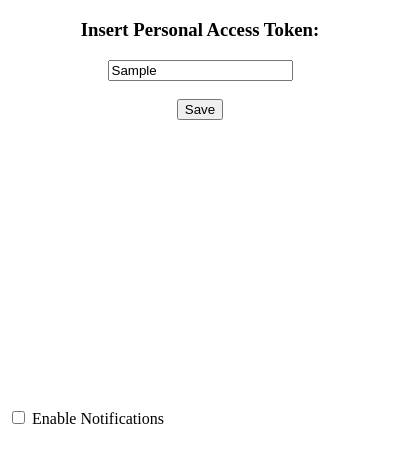
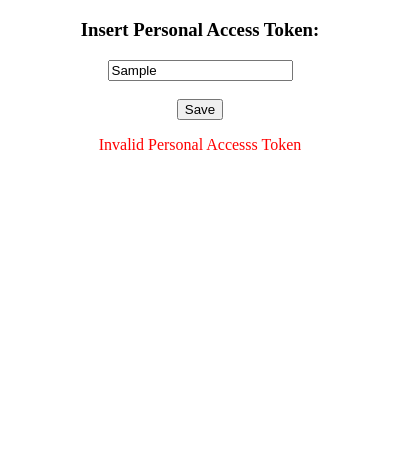
Before and after one commit to bhargavdeshpande/GitHub_Notification_Bot, a browser extension: page src/popup.html in a window 400 px wide. Both pictures are taken after typing "Sample" into the empty fields and a click on the button "Save". Shown: the part 61-524 px from the top of the page. Drawn offline with Linux system fonts and the light colour scheme.

Commit message:
close window and error message added

```diff
--- a/src/options.js
+++ b/src/options.js
@@ -7,35 +7,36 @@ function callToUpdateNotificationMethod() {
 }
 
 
-  function verifyToken(givenToken) {
+  async function verifyToken(givenToken) {
     // Fetch data from token.txt into variable correctToken
-    var correctToken = "";
-    const url = chrome.runtime.getURL('correct_token.txt');
+    var correctToken = await fetchToken();
 
-    correctToken = fetch(url)
-      .then(function(res) {
-            return res.text();
-        });
-
-    if ("123456" == givenToken) {
+    if (correctToken == givenToken) {
       return true;
     } else {
       return false;
     }
   }
 
-  function constructOptions() {
-      setGitToken.onclick = function() {
+  async function fetchToken() {
+     const url = chrome.runtime.getURL('correct_token.txt');
+
+    const correctToken = await fetch(url)
+      return correctToken.text();
+  }
+
+  async function constructOptions() {
+      setGitToken.onclick = async function() {
         let token_value = document.getElementById("gitHubToken").value;
-
-      if (verifyToken(token_value)) {
+        const replyPositive = await verifyToken(token_value);
+      if (replyPositive) {
         localStorage.gitToken = token_value;
         // Call update notification function
-        callToUpdateNotificationMethod();
-        //Close the popup
+        await callToUpdateNotificationMethod();
+        window.close();
 
       } else {
-        // Enable some error message
+        document.getElementById("errorBox").style.display = "block";
       }
 
 		/*document.getElementById("notification_list").style.display = "block";
--- a/src/popup.html
+++ b/src/popup.html
@@ -52,7 +52,10 @@
   </div></center>
   <br>
   <button id="mark_all_read">Mark all as read</button>
-  <input type="checkbox" name="enable_notifications" value="enable_notifications"> Enable Notifications<br>
+  <div id= "enableDisableBox">
+    <input type="checkbox" name="enable_notifications" value="enable_notifications"> Enable Notifications<br>
+  </div>
+
   <script src="config.js"></script>
   <script src="popup.js"></script>
   <script src="options.js"></script>
--- a/src/popup.js
+++ b/src/popup.js
@@ -13,8 +13,11 @@ document.body.onload = function(){
     document.getElementById("notification_list").style.display = "none";
     document.getElementById("mark_all_read").style.display = "none";
     document.getElementById("errorBox").style.display = "none";
+    document.getElementById("enableDisableBox").style.display = "none";
   } else {
     document.getElementById("loginDetails").style.display = "none";
+    document.getElementById("enableDisableBox").style.display = "block";
+     document.getElementById("mark_all_read").style.display = "block";
     showNotifications(localStorage.notificationsJson);
   }
 }
```
Also changed, not shown: src/background.js (+3 -5 lines).
